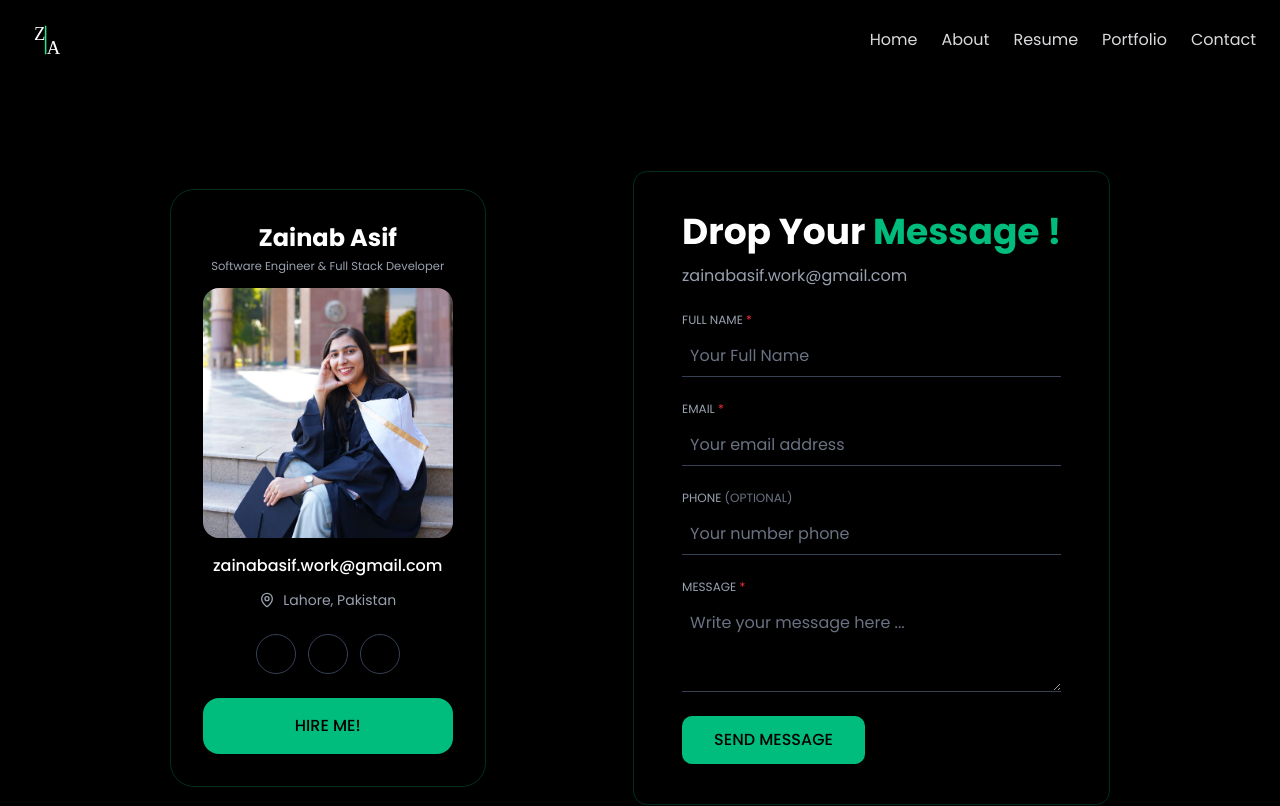
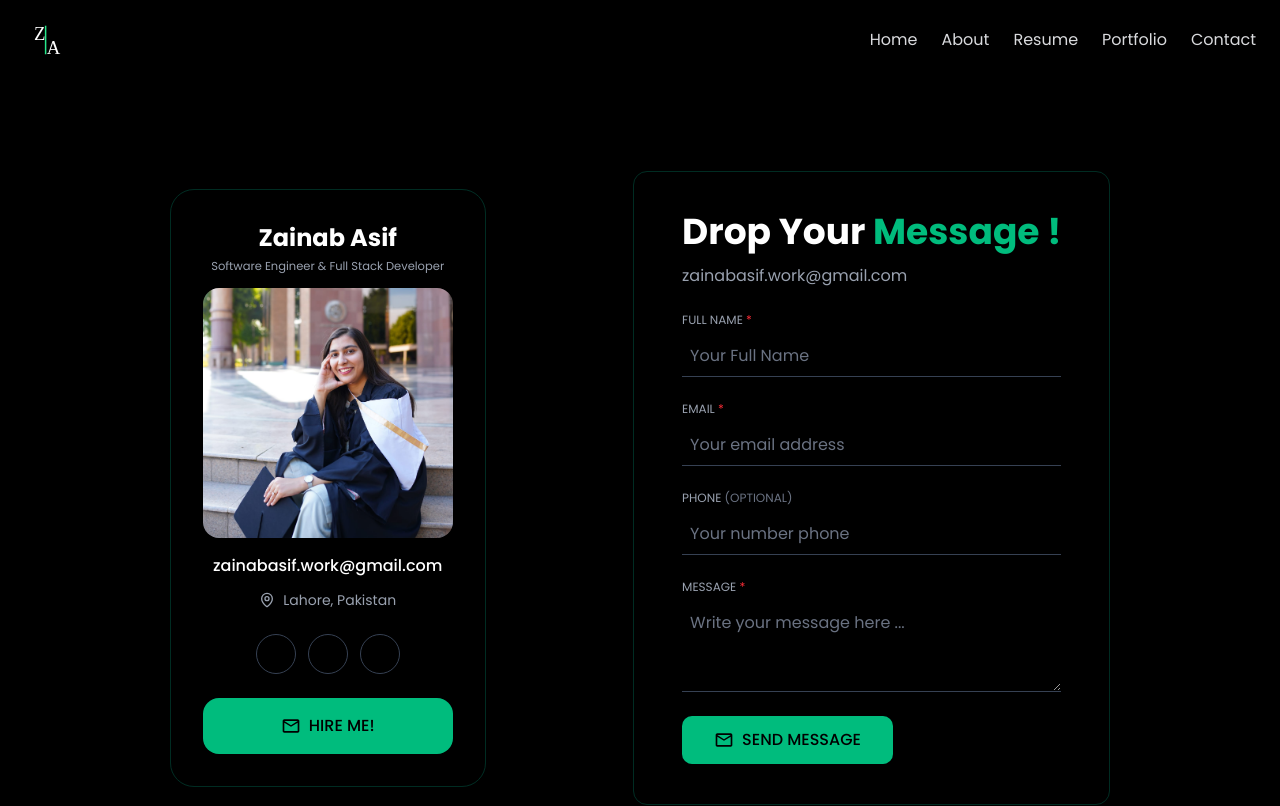
Before and after one commit to za-inab/zainab, a Next.js app: page /contact in a window 1280 px wide. Shown: the top 806 px of the page. Built offline with nearby package versions, Linux system fonts and the light colour scheme; some icons are missing.

Commit message:
adding styles

```diff
--- a/src/components/ContactForm.tsx
+++ b/src/components/ContactForm.tsx
@@ -1,8 +1,8 @@
 "use client";
 import { handleSubmit } from "@/utils/emailSubmit";
 import React, { ChangeEvent, FormEvent, useState } from "react";
+import { MdOutlineEmail } from "react-icons/md";
 import { toast } from "react-toastify";
-
 
 function ContactForm() {
   const [loading, setLoading] = useState(false);
@@ -122,9 +122,10 @@ function ContactForm() {
         {/* Button */}
         <button
           type="submit"
-          className="bg-emerald-500 text-black px-8 py-3 rounded-lg font-medium hover:bg-black hover:border-2 hover:border-emerald-500 hover:text-emerald-500 transition disabled:border-2 disabled:border-emerald-500 disabled:bg-black disabled:text-emerald-500"
+          className="bg-emerald-500 text-black px-8 py-3 rounded-lg font-medium hover:bg-black hover:border-2 hover:border-emerald-500 hover:text-emerald-500 transition disabled:border-2 disabled:border-emerald-500 disabled:bg-black disabled:text-emerald-500 flex flex-row gap-2 items-center justify-center"
           disabled={loading}
         >
+          <MdOutlineEmail size={20} />
           SEND MESSAGE
         </button>
       </form>
--- a/src/components/ProfileCard.tsx
+++ b/src/components/ProfileCard.tsx
@@ -4,6 +4,7 @@ import myPicture from "@/assets/Grad_Pic.jpg";
 import Image from "next/image";
 import { GlowingEffect } from "./ui/glowing-effect";
 import { Twitter, Github, Linkedin, Instagram } from "@deemlol/next-icons";
+import { MdOutlineEmail } from "react-icons/md";
 
 interface SocialLink {
   id: string;
@@ -132,9 +133,10 @@ const ProfileCard: React.FC<ProfileCardProps> = ({
       </div>
 
       {/* Hire Me Button */}
-      <button className="w-full font-medium bg-emerald-500 text-black py-3 lg:py-4 rounded-2xl transition-all duration-300 flex items-center justify-center gap-2  hover:bg-black hover:border-2 hover:border-emerald-500 hover:text-emerald-500 text-center">
+      <div className="w-full font-medium bg-emerald-500 text-black py-3 lg:py-4 rounded-2xl transition-all duration-300 flex items-center justify-center gap-2  hover:bg-black hover:border-2 hover:border-emerald-500 hover:text-emerald-500 text-center">
+        <MdOutlineEmail size={20} />
         {hireMeText}
-      </button>
+      </div>
     </div>
   );
 };
--- a/src/components/ProjectComponent.tsx
+++ b/src/components/ProjectComponent.tsx
@@ -3,6 +3,7 @@
 import React from "react";
 import Image from "next/image";
 import Link from "next/link";
+
 
 export interface Project {
   name: string;
```
